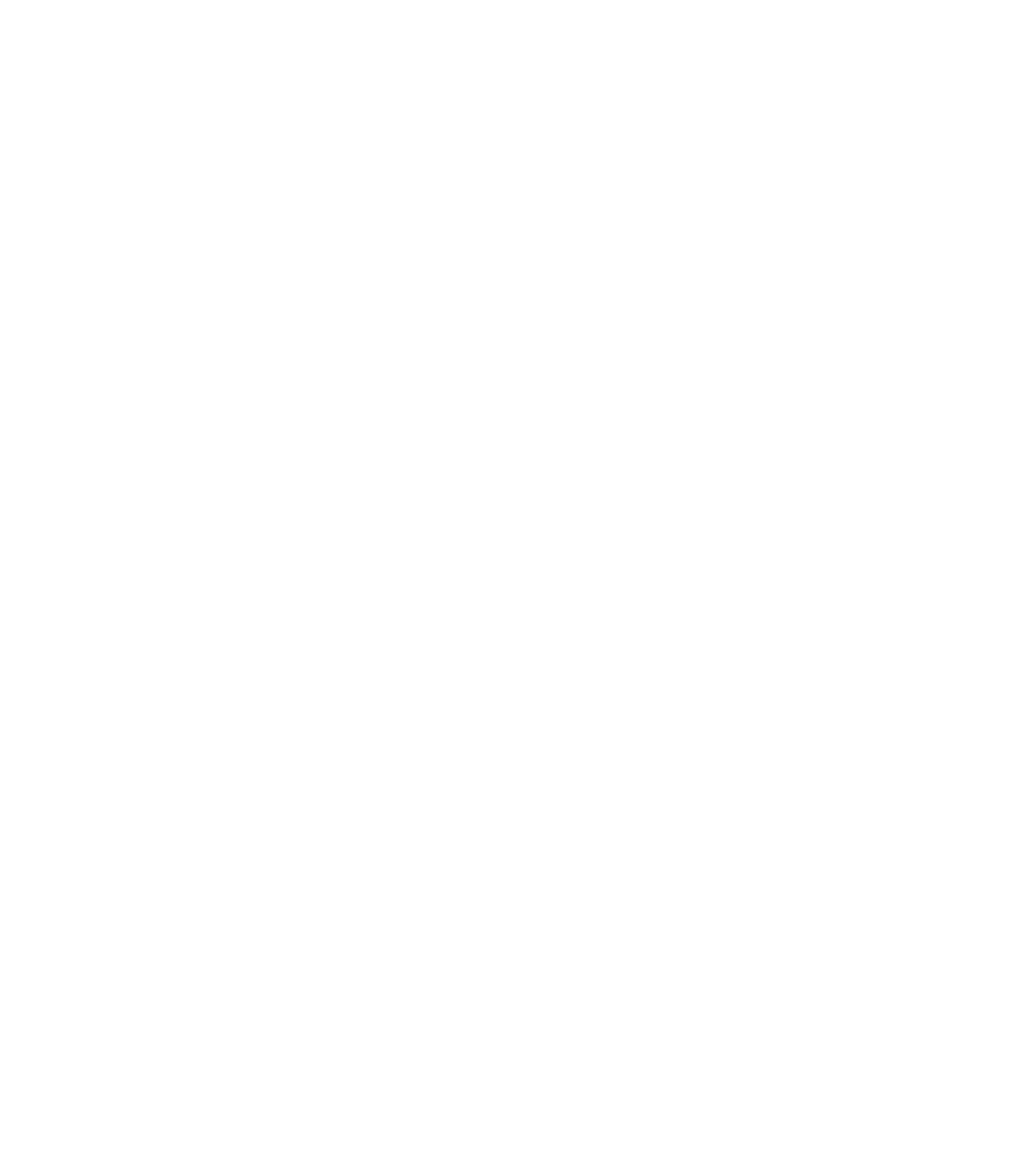
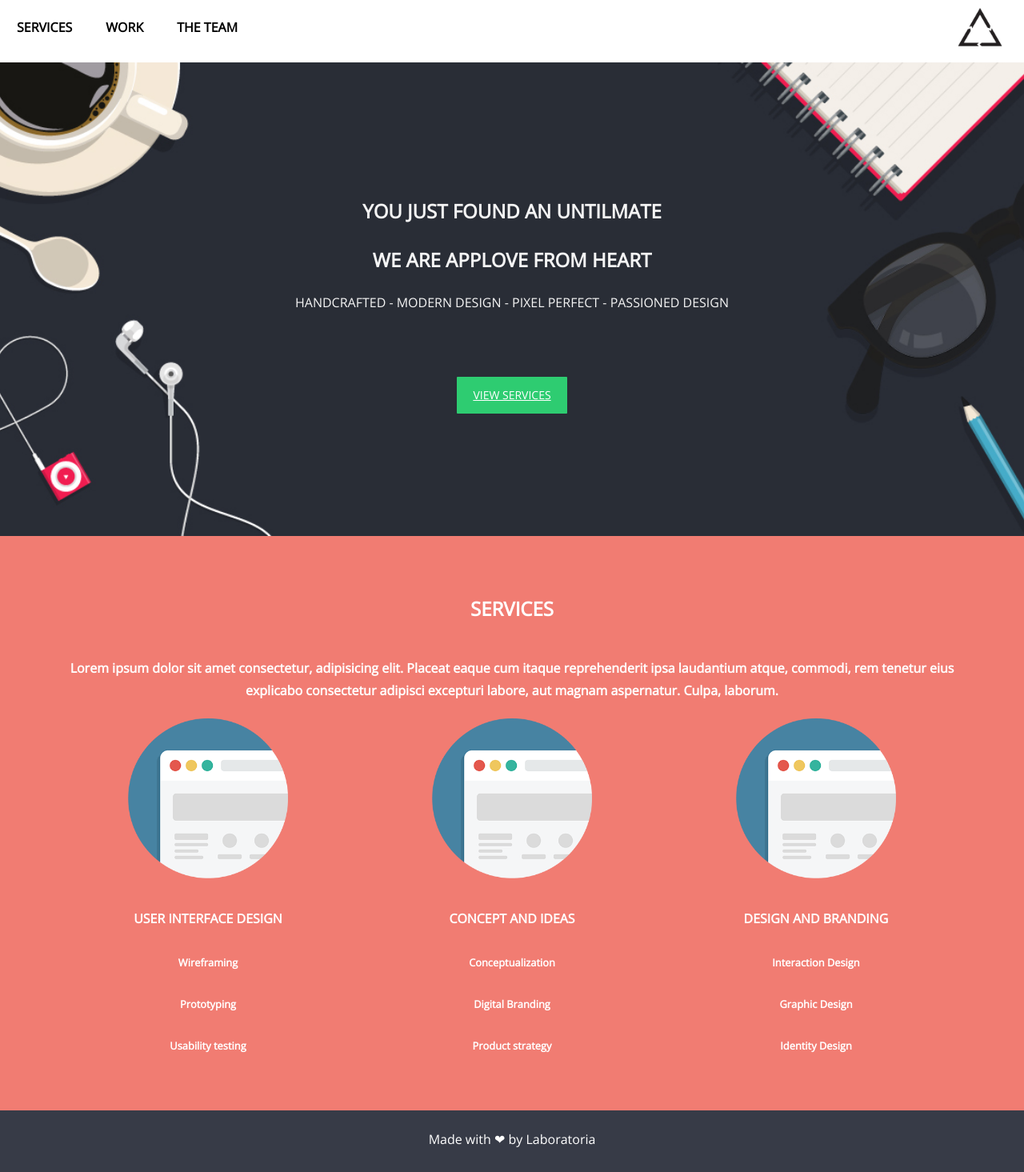
Before and after one commit to Dianaberno/Ejercicio-Flexbox-AppLove, a plain HTML site: page index.html in a window 1280 px wide. Shown: the whole page at 80% size. Before the commit the page ends 800 px from the top, so only its background shows below. Drawn offline with nearby package versions, Linux system fonts and the light colour scheme.

Commit message:
trabajo completado

```diff
--- a/css/common.css
+++ b/css/common.css
@@ -4,13 +4,17 @@
  */
 
 .mb-0 {
-  margin-bottom: 0;
+    margin-bottom: 0;
 }
 
 .mt-0 {
-  margin-top: 0;
+    margin-top: 0;
 }
 
 .text-uppercase {
-  text-transform: uppercase;
+    text-transform: uppercase;
 }
+
+.flex-container {
+    display: flex;
+}
--- a/css/main.css
+++ b/css/main.css
@@ -1,7 +1,98 @@
 body {
-  margin: 0 auto;
-  font-size: 16px;
-  line-height: 1.71429;
-  background-color: #fff;
-  /* Enlaza la tipografia Open Sans */
+    margin: 0 auto;
+    font-size: 16px;
+    line-height: 1.71429;
+    background-color: #fff;
+    /* Enlaza la tipografia Open Sans */
+    font-family: 'Open Sans', sans-serif;
 }
+
+.link {
+    font-weight: 700;
+    padding: 21px;
+    display: inline-block;
+    text-decoration: none;
+    color: black;
+}
+
+.menu {
+    background-color: white;
+    position: fixed;
+    top: 0;
+    left: 0;
+    width: 100%;
+}
+
+.menu.flex-container {
+    justify-content: flex-start;
+}
+
+.logo-container {
+    margin-left: auto;
+    margin-right: 20px;
+}
+
+.flex-container .logo {
+    width: 70px;
+    height: 70px;
+}
+
+#home {
+    height: 600px;
+    margin-top: 70px;
+    background-image: url(../assets/images/bg-home.jpg);
+    background-position: center;
+    background-size: cover;
+    background-attachment: fixed;
+    background-repeat: no-repeat;
+    justify-content: center;
+    align-items: center;
+    align-items: center;
+    flex-direction: column;
+    color: whitesmoke;
+}
+
+.text-home {
+    font-size: 2.4em;
+}
+
+.btn-home {
+    background: #2ECC71;
+    color: #fff;
+    padding: 11px 20px;
+    border-radius: 1px;
+    font-weight: 500;
+    text-transform: uppercase;
+    margin-top: 63px;
+    display: inline-block;
+    font-size: 14px;
+}
+
+#services {
+    background-color: #F17C72;
+    text-align: center;
+    color: #fff;
+    padding: 70px;
+}
+
+#services.flex-container {
+    justify-content: space-around;
+    flex-wrap: wrap;
+}
+
+.box-services {
+    font-size: 1.2em;
+    font-weight: bold;
+}
+
+footer {
+    text-align: center;
+    height: 70px;
+    background: #373B47;
+    color: white;
+    padding-top: 7px;
+}
+
+.icon-star:before {
+    content: "❤";
+}
--- a/index.html
+++ b/index.html
@@ -1,19 +1,73 @@
 <!DOCTYPE html>
 <html lang="en">
+
 <head>
-	<meta charset="UTF-8">
-	<title>AppLove with Flexbox</title>
-	<!-- Importa fontAwesome -->
+    <meta charset="UTF-8">
+    <title>AppLove with Flexbox</title>
+    <link rel="shortcut icon" href="assets/images/logo-r.ico">
+    <!-- Importa fontAwesome -->
 
-	<!-- Importa la fuente del proyecto (Open Sans de Google Fonts (https://fonts.google.com) -->
+    <!-- Importa la fuente del proyecto (Open Sans de Google Fonts (https://fonts.google.com) -->
+    <link href="https://fonts.googleapis.com/css?family=Open+Sans|Slabo+27px" rel="stylesheet">
+    <!-- Enlaza tu CSS reutilizable aquí (common.css) -->
+    <link rel="stylesheet" href="css/common.css">
+    <!-- Enlaza tu CSS del proyecto aquí -->
+    <link rel="stylesheet" href="css/main.css">
 
-	<!-- Enlaza tu CSS reutilizable aquí (common.css) -->
 
-	<!-- Enlaza tu CSS del proyecto aquí -->
 
 </head>
+
 <body>
+    <nav class="menu flex-container">
+        <a href="#" class="text-uppercase link">Services</a>
+        <a href="#" class="text-uppercase link">Work</a>
+        <a href="#" class="text-uppercase link">The team</a>
+        <div class="logo-container">
+            <img src="assets/images/logo-r.png" class="logo" alt="Logo" width="70">
+        </div>
+    </nav>
+    <section id="home" class="flex-container">
+        <h2>YOU JUST FOUND AN UNTILMATE</h2>
+        <h1 class="text-uppercase mt-0">we are applove from heart</h1>
+        <p class="text-uppercase mt-0">
+            HANDCRAFTED - MODERN DESIGN - PIXEL PERFECT - PASSIONED DESIGN
+        </p>
+        <a href="#sevices" class="btn-home">View services</a>
+    </section>
+    <section id="services" class="flex-container">
+        <h2 class="text-uppercase mt-0">Services</h2>
+        <h4> Lorem ipsum dolor sit amet consectetur, adipisicing elit. Placeat eaque cum itaque reprehenderit ipsa laudantium atque, commodi, rem tenetur eius explicabo consectetur adipisci excepturi labore, aut magnam aspernatur. Culpa, laborum.</h4>
+        <div class="box-services">
+            <img src="assets/images/website.png" alt="website" width="200">
+            <h5 class="mb-0">USER INTERFACE DESIGN</h5>
+            <h6 class="mb-0">Wireframing</h6>
+            <h6 class="mb-0">Prototyping</h6>
+            <h6 class="mb-0">Usability testing</h6>
+        </div>
+        <div class="box-services">
+            <img src="assets/images/website.png" alt="website" width="200">
+            <h5 class="mb-0">CONCEPT AND IDEAS</h5>
+            <h6 class="mb-0">Conceptualization</h6>
+            <h6 class="mb-0">Digital Branding</h6>
+            <h6 class="mb-0">Product strategy</h6>
+        </div>
+        <div class="box-services">
+            <img src="assets/images/website.png" alt="website" width="200">
+            <h5 class="mb-0">DESIGN AND BRANDING</h5>
+            <h6 class="mb-0">Interaction Design</h6>
+            <h6 class="mb-0">Graphic Design</h6>
+            <h6 class="mb-0">Identity Design</h6>
+        </div>
+    </section>
+    <div>
+        <footer>
 
-	<!-- Enlaza tu JS del proyecto aquí -->
+            <p>Made with <span class="icon-star"></span> by Laboratoria</p>
+        </footer>
+    </div>
+
+    <!-- Enlaza tu JS del proyecto aquí -->
 </body>
+
 </html>
```
Also changed, not shown: assets/images/logo-r.ico (added).
